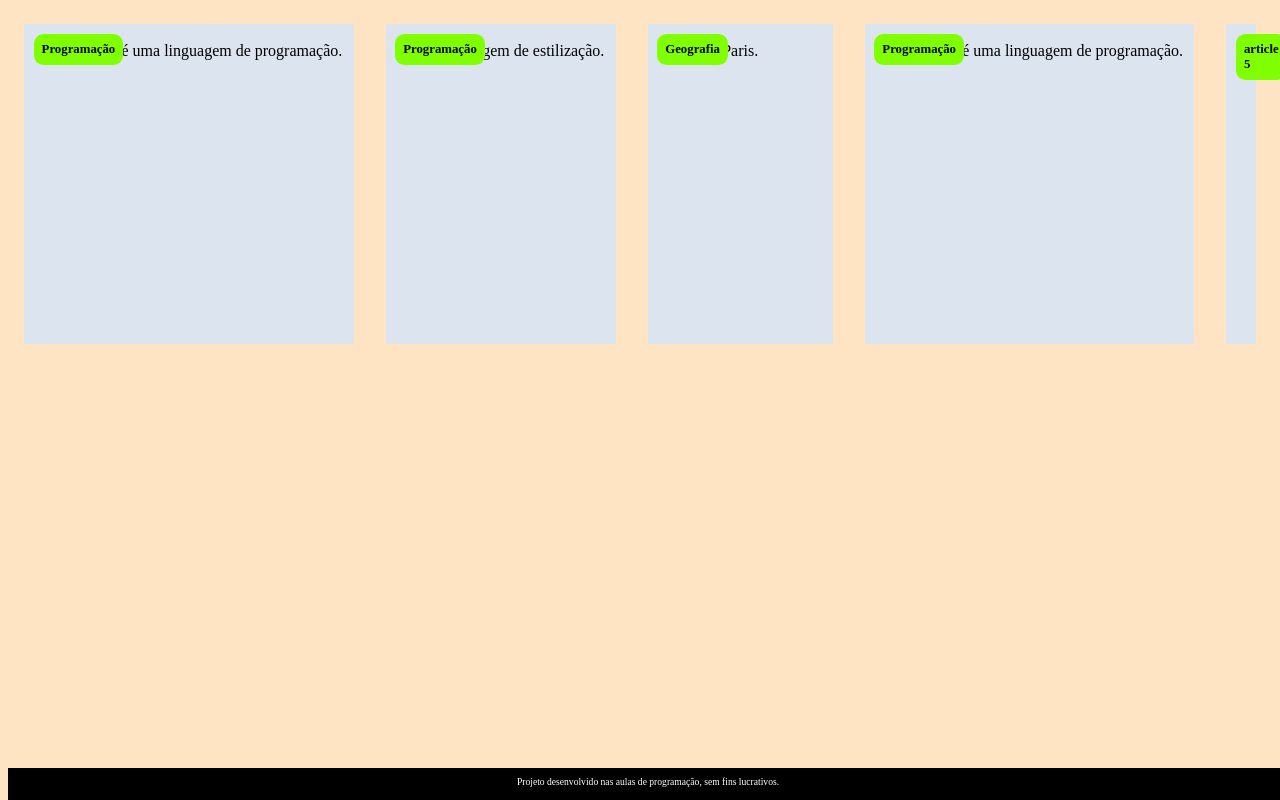
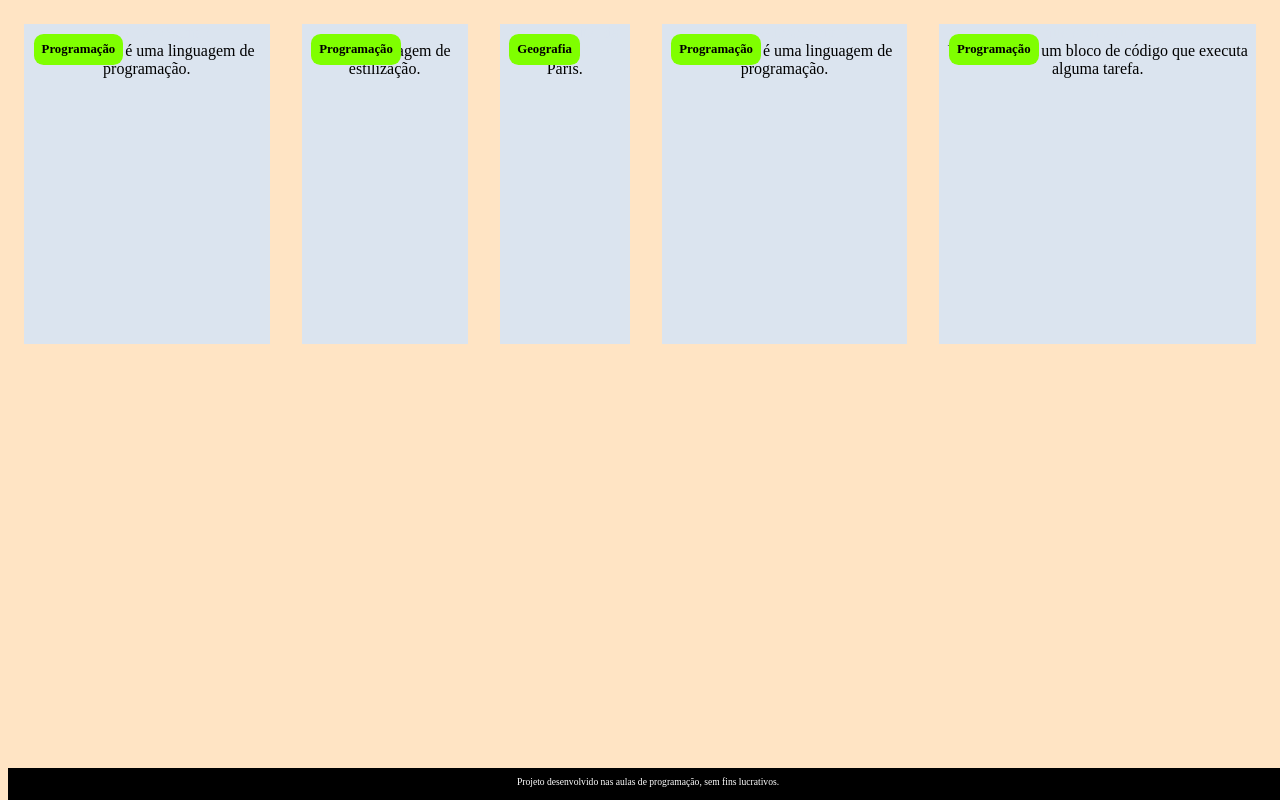
Before and after one commit to Est-1c-14/Segundo-Reposit-rio-2, a plain HTML site: page index.html in a window 1280 px wide. Drawn offline with Linux system fonts and the light colour scheme.

Commit message:
28/05/2025

```diff
--- a/index.html
+++ b/index.html
@@ -61,12 +61,12 @@
 
              <article class="cartao">
                 <div class="cartao__conteudo">
-                    <h3>article 5</h3>
+                    <h3>Programação</h3>
                     <div class="cartao__conteudo__pergunta">
-                        ?
+                        O que é uma função?
                     </div>
                     <div class="cartao__conteudo__resposta">
-                        .
+                        Uma função é um bloco de código que executa alguma tarefa.
                     </div>
                 </div>
             </article>
```
